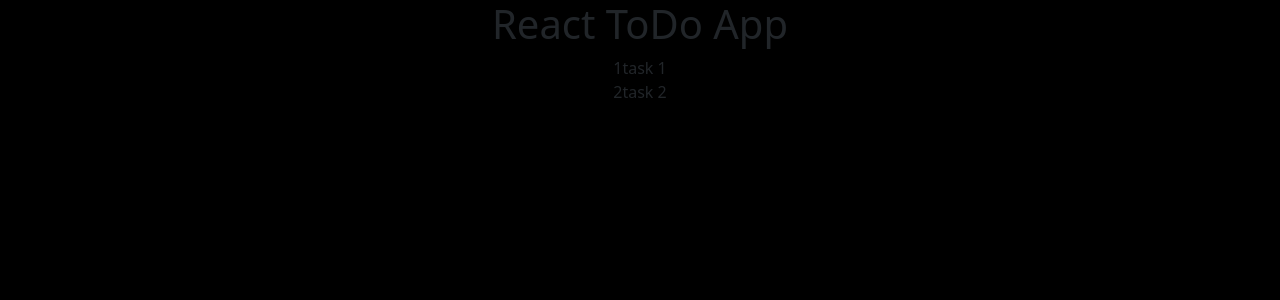
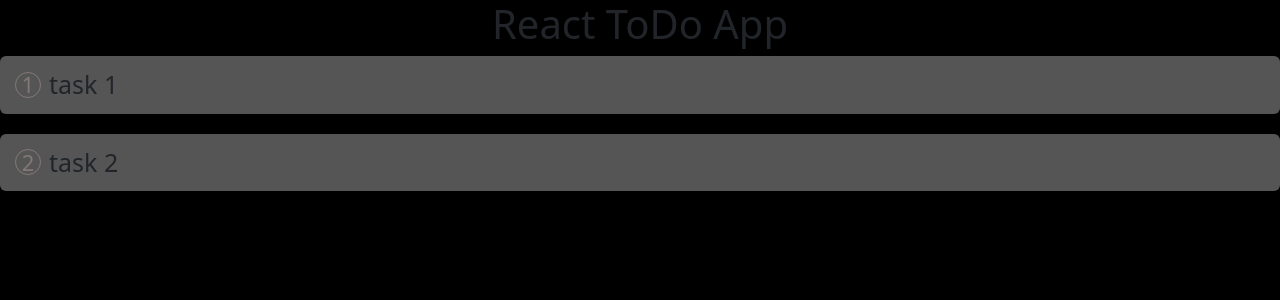
Before and after one commit to dhirajkumarbhaiya/React-ToDo-App, a React (Create React App) app: page / in a window 1280 px wide. Shown: the top 300 px of the page. Built offline with nearby package versions, Linux system fonts and the light colour scheme.

Commit message:
added css to ToDo item container

```diff
--- a/src/App.css
+++ b/src/App.css
@@ -1,3 +1,36 @@
 .App {
   text-align: center;
 }
+
+.taskBg {
+  background-color: #555;
+  margin-bottom: 20px;
+  border-radius: 6px;
+  padding: 10px 140px 10px 15px;
+  text-align: left;
+  font-size: 25px;
+  position: relative;
+}
+.taskBg div {
+  display: flex;
+  align-items: center;
+}
+
+.taskNumber {
+  color: rgba(219, 189, 189, 0.344);
+  border: 1px solid rgba(219, 189, 189, 0.344);
+  border-radius: 50%;
+  width: 26px;
+  height: 26px;
+  display: flex;
+  text-align: center;
+  font-size: 22px;
+  margin-right: 8px;
+  align-items: center;
+  justify-content: center;
+}
+.taskBg .done .taskText {
+  text-decoration: line-through;
+  opacity: 0.4;
+  flex: 1;
+}
--- a/src/App.js
+++ b/src/App.js
@@ -51,8 +51,8 @@ function App() {
             <React.Fragment key={task.id}>
               <div className="col taskBg">
                 <div className={task.status ? "done" : ""}>
-                  <span>{index + 1}</span>
-                  <span>{task.title}</span>
+                  <span className="taskNumber">{index + 1}</span>
+                  <span className="taskText">{task.title}</span>
                 </div>
               </div>
             </React.Fragment>
```
